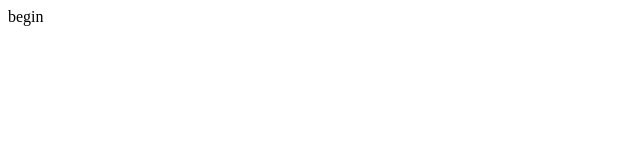
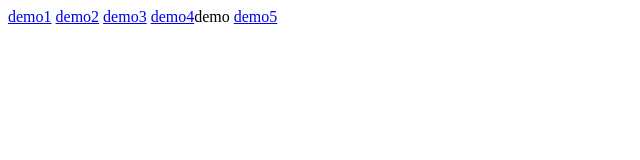
Before and after one commit to Abelisidol/Abelisidol.github.io, a plain HTML site: page index.html in a window 1280 px wide. Shown: the whole page, without its empty margins (0-640 px from the left). Drawn offline with Linux system fonts and the light colour scheme.

Commit message:
first demo

```diff
--- a/index.html
+++ b/index.html
@@ -5,6 +5,10 @@
 		<title>blog</title>
 	</head>
 	<body>
-		begin
+		<a href="./demo1/">demo1</a>
+		<a href="./demo2/">demo2</a>
+		<a href="./demo3/">demo3</a>
+		<a href="./demo4/">demo4</a>demo
+		<a href="./demo5/">demo5</a>
 	</body>
 </html>
```
Also changed, not shown: demo1/index.html (added, +10 -0 lines).
